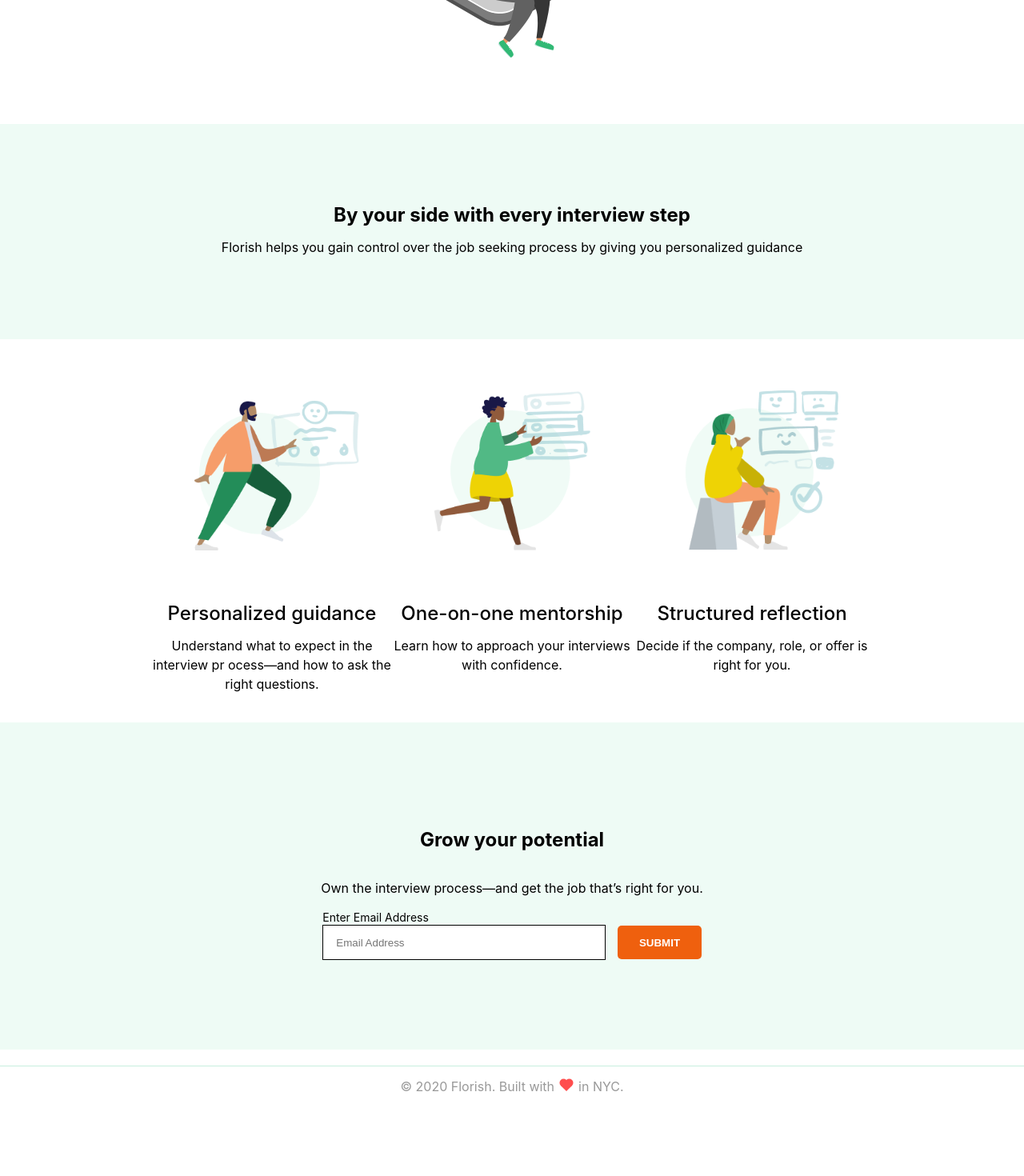
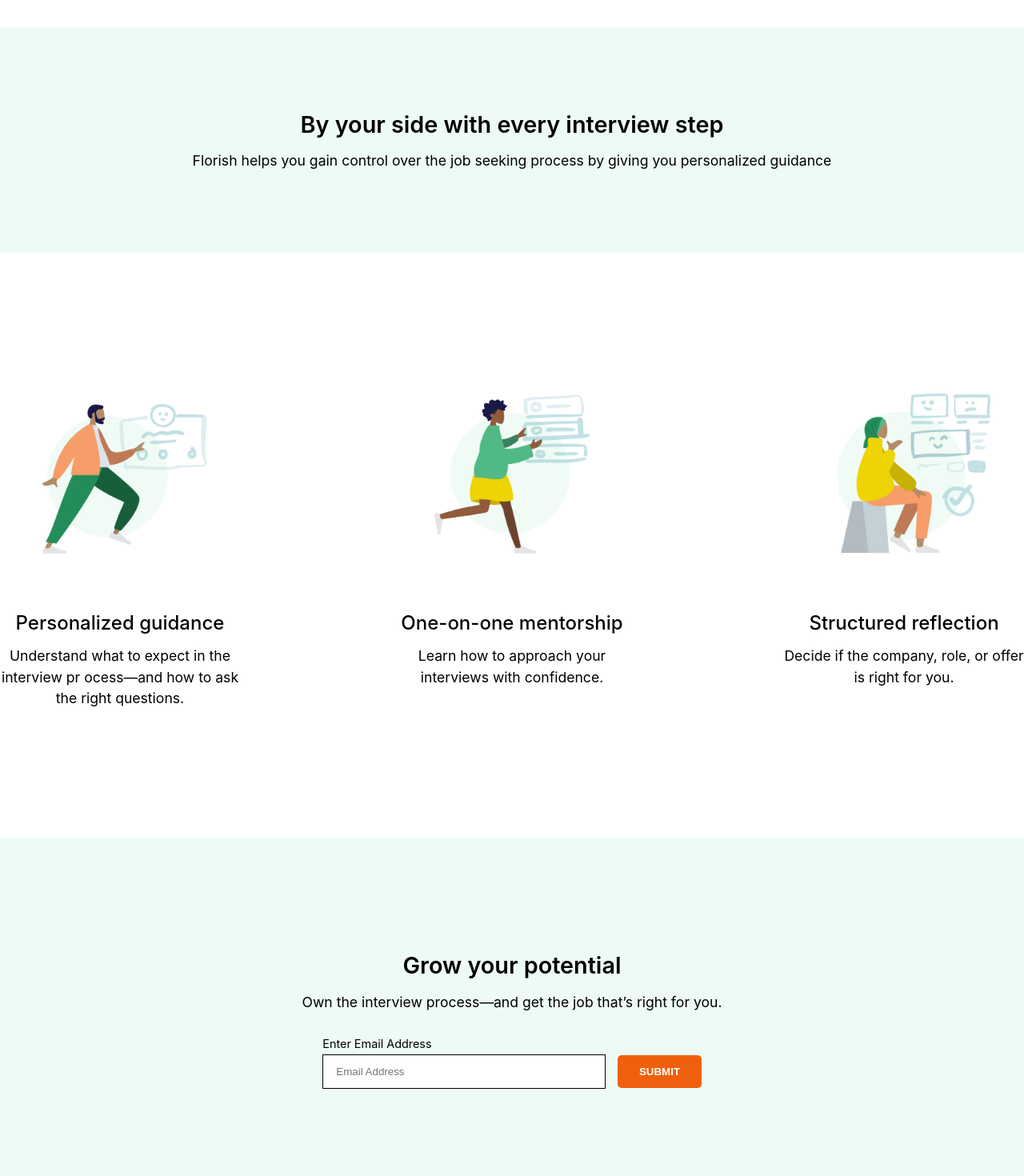
Before and after one commit to zeeberry/florish, a React (Create React App) app: page / in a window 1280 px wide. Shown: the part 760-2230 px from the top of the page at 80% size. Before the commit the page ends 2143 px from the top, so only its background shows below. Built offline with nearby package versions, Linux system fonts and the light colour scheme.

Commit message:
desktop tweaks

```diff
--- a/src/App.js
+++ b/src/App.js
@@ -11,17 +11,23 @@
   box-sizing: border-box;
 `;
 
+const Main = styled.main`
+  display: flex;
+  flex-direction: column;
+  align-items: center;
+`;
+
 
 function App() {
   return (
     <AppWrapper>
       <Header />
-      <main>
+      <Main>
         <Hero />
         <Description />
         <FeatureList />
         <Callout />
-      </main>
+      </Main>
       <Footer />
   </AppWrapper>
   );
--- a/src/Callout.js
+++ b/src/Callout.js
@@ -2,21 +2,31 @@
 import styled from 'styled-components';
 import EmailForm from './EmailForm';
 import theme from './Theme';
+import { WideSection } from './Shared';
 
-const Section = styled.section`
+const Section = styled(WideSection)`
   background: ${theme.green.lightest};
   display: flex;
   flex-direction: column;
   align-items: center;
-  padding: 7rem 0;
+  padding: 7rem 0 9em;
 `;
 
+const Title = styled.h3`
+  font-size: ${theme.h3};
+  font-weight: 600;
+  margin-bottom: 0;
+`;
+
+const Paragraph = styled.p`
+  font-size: ${theme.p};
+`;
 
 function Callout() {
   return (
     <Section>
-      <h2>Grow your potential</h2>
-      <p>Own the interview process—and get the job that’s right for you.</p>
+      <Title>Grow your potential</Title>
+      <Paragraph>Own the interview process—and get the job that’s right for you.</Paragraph>
       <EmailForm />
     </Section>
   );
--- a/src/Description.js
+++ b/src/Description.js
@@ -1,7 +1,9 @@
 import React from 'react';
 import styled from 'styled-components';
+import theme from './Theme';
+import { WideSection } from './Shared';
 
-const Section = styled.section`
+const Section = styled(WideSection)`
   display: flex;
   flex-direction: column;
   align-items: center;
@@ -12,10 +14,13 @@
 
 const Title = styled.h2`
   margin-bottom: 0;
+  font-weight: 600;
+  font-size: ${theme.h3};
 `;
 
 const Paragraph = styled.p`
   margin-bottom: 25px;
+  font-size: ${theme.p};
 `;
 
 
--- a/src/EmailForm.js
+++ b/src/EmailForm.js
@@ -1,15 +1,20 @@
 import React from 'react';
+import styled from 'styled-components';
 import { Label, Input, Button } from './Shared';
+
+const Section = styled.section`
+  margin: 1em 0;
+`;
 
 function EmailForm() {
   return (
-    <section>
-      <Label>Enter Email Address</Label>
+    <Section>
+      <Label htmlFor='emailInput'>Enter Email Address</Label>
       <div>
-        <Input type='email' placeholder='Email Address'/>
+        <Input type='email' id='emailInput' placeholder='Email Address'/>
         <Button>Submit</Button>
       </div>
-    </section>
+    </Section>
   );
 }
 
--- a/src/Feature.js
+++ b/src/Feature.js
@@ -1,5 +1,6 @@
 import React from 'react';
 import styled from 'styled-components';
+import theme from './Theme';
 
 const Card = styled.div`
   display: flex;
@@ -13,16 +14,17 @@
   margin-bottom: 20px;
 `;
 
-const Title = styled.p`
+const Title = styled.h4`
   font-weight: 500;
-  font-size: 24px;
+  font-size: ${theme.h4};
   margin-bottom: 14px;
   text-align: center;
 `;
 
 const Description = styled.p`
   margin-top: 0;
-  line-height: 24px;
+  font-size: ${theme.p};
+  line-height: 1.5em;
   text-align: center;
 `;
 
--- a/src/FeatureList.js
+++ b/src/FeatureList.js
@@ -1,14 +1,15 @@
 import React from 'react';
 import styled from 'styled-components';
 import Feature from './Feature';
+import { BaseSection } from './Shared';
 import featureImage1 from './images/feature1.png';
 import featureImage2 from './images/feature2.png';
 import featureImage3 from './images/feature3.png';
 
-const Section = styled.section`
+const Section = styled(BaseSection)`
   display: flex;
-  justify-content: center;
-  margin: 20px 0;
+  justify-content: space-between;
+  margin: 7rem 0 9rem;
 `;
 
 function FeatureList() {
--- a/src/Footer.js
+++ b/src/Footer.js
@@ -5,10 +5,10 @@
 const FooterWrapper = styled.footer`
   border-top: 1px solid #c7eedf;
   padding: 15px;
-  margin-top: 20px;
   display: flex;
   justify-content: center;
   color: #999999;
+  font-size: 14px;
 `;
 
 const Heart = styled.span`
--- a/src/Hero.js
+++ b/src/Hero.js
@@ -1,9 +1,12 @@
 import React from 'react';
 import heroImage from './images/hero.png';
 import styled from 'styled-components';
+import { BaseSection } from './Shared';
 import EmailForm from './EmailForm';
 
-const Section = styled.section`
+const Section = styled(BaseSection)`
+  display: flex;
+  justify-content: space-between;
   margin-top: 2.5rem;
   margin-bottom: 5rem;
 `;
--- a/src/Shared.js
+++ b/src/Shared.js
@@ -1,13 +1,23 @@
 import styled from 'styled-components';
+import theme from './Theme';
 
 export const Button = styled.button`
-  background: #ef600e;
+  background: ${theme.orange.base};
   color: white;
+  cursor: pointer;
   padding: 1em 2em;
   border: none;
   border-radius: 5px;
   text-transform: uppercase;
   font-weight: 600;
+
+  &:focus {
+    outline: none;
+  }
+
+  &:hover {
+    background: ${theme.orange.light}
+  }
 `;
 
 export const Input = styled.input`
@@ -24,7 +34,9 @@
 `;
 
 export const Label = styled.label`
-  font-size: 14px;
+  display: block;
+  font-size: 0.9em;
+  margin-bottom: 0.3em;
 `;
 
 export const Header1 = styled.h1`
@@ -35,3 +47,12 @@
   font-size: 32px;
   font-weight: 500;
 `;
+
+export const BaseSection = styled.section`
+  max-width: 1280px;
+  width: 100%;
+`;
+
+export const WideSection = styled.section`
+  width: 100%;
+`;
--- a/src/Theme.js
+++ b/src/Theme.js
@@ -4,7 +4,16 @@
     lightest: '#EEFBF5',
     light: '#c7eedf'
   },
-  orange: ''
+  orange: {
+    light: '#f37831',
+    base: '#ef600e',
+  },
+  h1: '2.8em',
+  h2: '2em',
+  h3: '1.8em',
+  h4: '1.5em',
+  p: '1.1em',
+  small: '0.9em'
 };
 
 export { theme as default };
```
